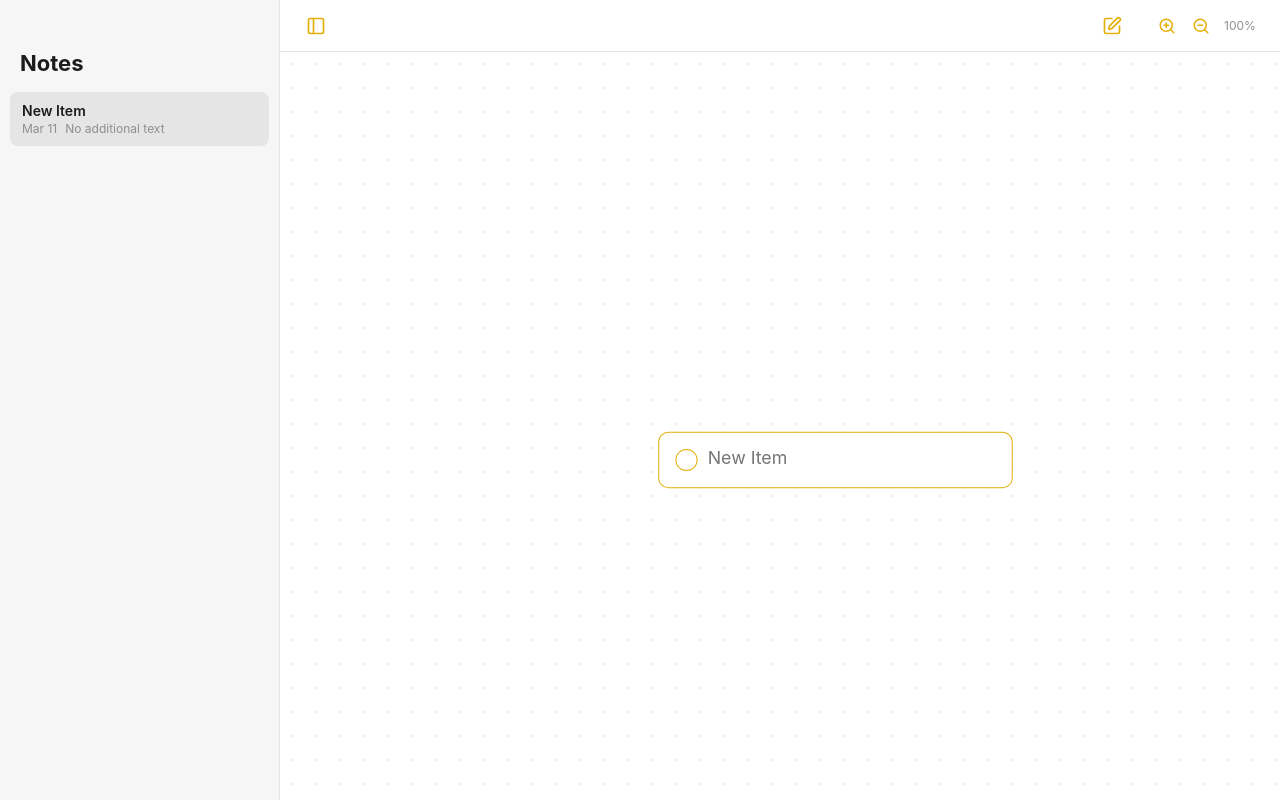
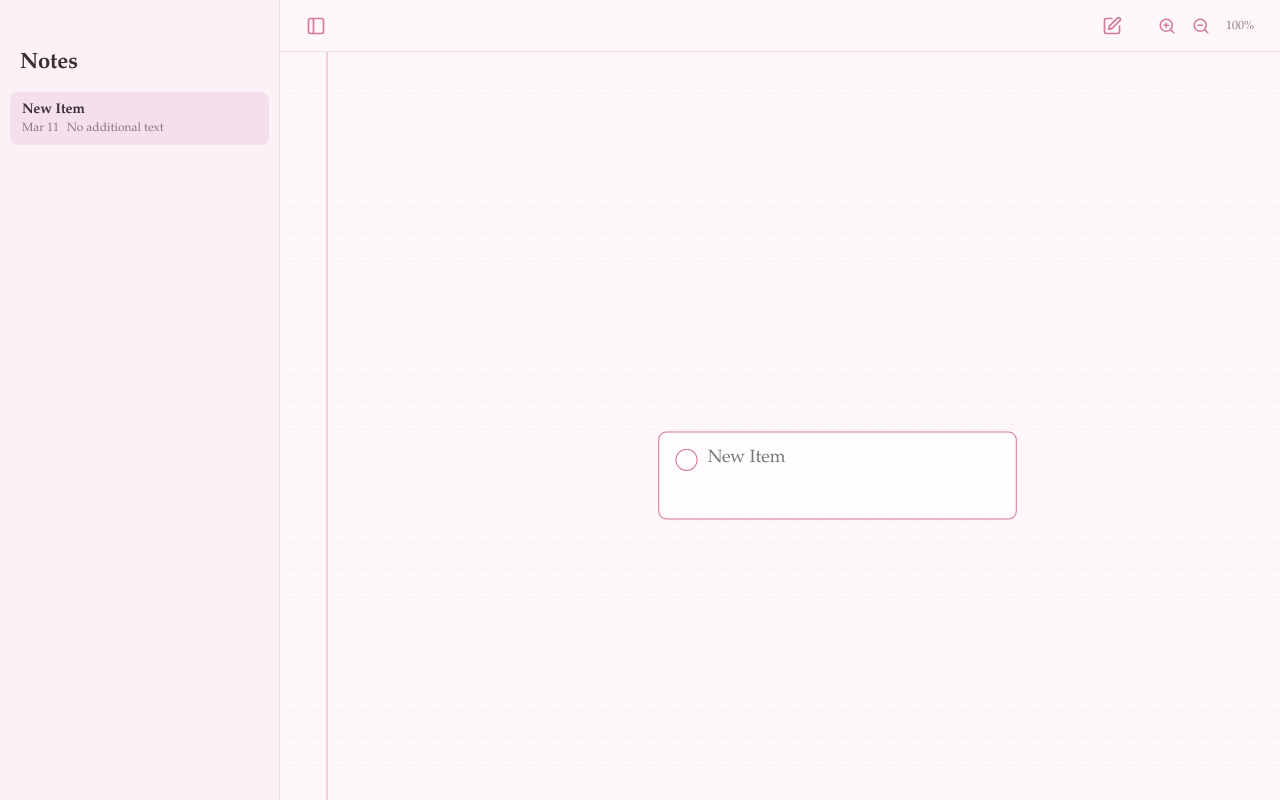
Before and after one commit to kevinli5371/todo-list, a React (Vite) app in the folder client/: page / in a window 1280 px wide. Both pictures are taken after a click on the button 1112 px from the left and 25 px from the top of the page. Built offline with nearby package versions, Linux system fonts and the light colour scheme.

Commit message:
changed colourscheme

```diff
--- a/client/src/App.jsx
+++ b/client/src/App.jsx
@@ -1,4 +1,4 @@
-import React, { useState, useEffect, useRef, useMemo } from 'react';
+import React, { useState, useEffect, useLayoutEffect, useRef, useMemo } from 'react';
 import { LayoutGrid, List, Check, Trash2, Plus, ZoomIn, ZoomOut, GripVertical, Search, Edit, PanelLeft, Calendar, RefreshCw, X } from 'lucide-react';
 import { motion, AnimatePresence } from 'framer-motion';
 import { useClassify } from './hooks/useClassify';
@@ -8,14 +8,14 @@ const REPEAT_LABELS = { daily: 'Daily', weekly: 'Weekly', monthly: 'Monthly', ye
 
 const CATEGORY_ORDER = ['Work', 'Personal', 'Health', 'Finance', 'Learning', 'Home', 'Social', 'Other'];
 const CATEGORY_COLORS = {
-  Work:     { bg: '#dbeafe', text: '#1d4ed8', dot: '#3b82f6' },
-  Personal: { bg: '#ede9fe', text: '#6d28d9', dot: '#8b5cf6' },
-  Health:   { bg: '#dcfce7', text: '#15803d', dot: '#22c55e' },
-  Finance:  { bg: '#fef3c7', text: '#b45309', dot: '#f59e0b' },
-  Learning: { bg: '#ccfbf1', text: '#0f766e', dot: '#14b8a6' },
-  Home:     { bg: '#ffedd5', text: '#c2410c', dot: '#f97316' },
-  Social:   { bg: '#fce7f3', text: '#be185d', dot: '#ec4899' },
-  Other:    { bg: '#f3f4f6', text: '#4b5563', dot: '#9ca3af' },
+  Work:     { bg: '#f5e6ee', text: '#9d4d6e', dot: '#c97b9a' },
+  Personal: { bg: '#f0e8f4', text: '#7d5a8c', dot: '#a882b8' },
+  Health:   { bg: '#eaf4f0', text: '#4a7d6a', dot: '#7ab3a0' },
+  Finance:  { bg: '#faf0ea', text: '#a66b52', dot: '#d4a090' },
+  Learning: { bg: '#e8f2f8', text: '#5a7a9a', dot: '#8aa8c4' },
+  Home:     { bg: '#faf2e8', text: '#a67c52', dot: '#d4b090' },
+  Social:   { bg: '#fce8f0', text: '#b85a7a', dot: '#e090b0' },
+  Other:    { bg: '#f2ecee', text: '#6d5a62', dot: '#a898a0' },
 };
 
 const formatDueDate = (iso) => {
@@ -203,6 +203,8 @@ const TodoItem = ({ todo, isFocused, onUpdate, onToggle, onDelete, onFocus, onPo
   const inputRef = useRef(null);
   const itemRef = useRef(null);
   const [showDatePicker, setShowDatePicker] = useState(false);
+  const [isHovered, setIsHovered] = useState(false);
+  const isExpanded = isFocused || isHovered;
 
   const isOverdue = todo.dueDate && new Date(todo.dueDate) < new Date() && !todo.completed;
   const isSoon = todo.dueDate && !isOverdue && !todo.completed && (new Date(todo.dueDate) - new Date()) < 86400000;
@@ -221,6 +223,21 @@ const TodoItem = ({ todo, isFocused, onUpdate, onToggle, onDelete, onFocus, onPo
       return () => clearTimeout(timer);
     }
   }, [isFocused]);
+
+  // When expanded: set height before paint so single-line todos never jump.
+  // Use 1.5em for single-line (matches collapsed exactly); only grow when scrollHeight > one line.
+  useLayoutEffect(() => {
+    if (!isExpanded || !inputRef.current) return;
+    const ta = inputRef.current;
+    ta.style.height = '1.5em';
+    const oneLinePx = ta.offsetHeight;
+    if (ta.scrollHeight > oneLinePx + 1) {
+      ta.style.height = ta.scrollHeight + 'px';
+      ta.classList.remove('todo-input-single-line');
+    } else {
+      ta.classList.add('todo-input-single-line');
+    }
+  }, [isExpanded, todo.text]);
 
   const handleDragHandleMouseDown = (e) => {
     e.preventDefault();
@@ -279,7 +296,7 @@ const TodoItem = ({ todo, isFocused, onUpdate, onToggle, onDelete, onFocus, onPo
       }}
       exit={{ opacity: 0, scale: 0.95 }}
       transition={snappyTransition}
-      className="todo-item-canvas"
+      className={`todo-item-canvas ${isExpanded ? 'is-expanded' : ''}`}
       style={{
         position: 'absolute',
         left: todo.x,
@@ -288,6 +305,8 @@ const TodoItem = ({ todo, isFocused, onUpdate, onToggle, onDelete, onFocus, onPo
         zIndex: isFocused ? 10 : 1,
       }}
       onMouseDown={(e) => { e.stopPropagation(); onFocus(todo.id); }}
+      onMouseEnter={() => setIsHovered(true)}
+      onMouseLeave={() => setIsHovered(false)}
     >
       <div style={{ display: 'flex', gap: 10, alignItems: 'flex-start' }}>
         <div
@@ -311,8 +330,16 @@ const TodoItem = ({ todo, isFocused, onUpdate, onToggle, onDelete, onFocus, onPo
             rows={1}
             style={{ resize: 'none', overflow: 'hidden', cursor: 'text' }}
             onInput={(e) => {
-              e.target.style.height = 'auto';
-              e.target.style.height = e.target.scrollHeight + 'px';
+              if (!itemRef.current?.classList.contains('is-expanded')) return;
+              const ta = e.target;
+              ta.style.height = '1.5em';
+              const oneLinePx = ta.offsetHeight;
+              if (ta.scrollHeight > oneLinePx + 1) {
+                ta.style.height = ta.scrollHeight + 'px';
+                ta.classList.remove('todo-input-single-line');
+              } else {
+                ta.classList.add('todo-input-single-line');
+              }
             }}
           />
         </div>
@@ -339,7 +366,7 @@ const TodoItem = ({ todo, isFocused, onUpdate, onToggle, onDelete, onFocus, onPo
 
       {/* Single wrapper so footer + calendar collapse in one smooth motion */}
       <div
-        className={`todo-footer-wrapper ${(todo.dueDate || todo.repeat || showDatePicker || classification) ? 'is-open' : ''}`}
+        className={`todo-footer-wrapper ${(todo.dueDate || todo.repeat || showDatePicker || classification || isFocused) ? 'is-open' : ''}`}
       >
         <div className="todo-footer">
           {classification && (
@@ -655,6 +682,7 @@ const App = () => {
             backgroundSize: `${24 * camera.zoom}px ${24 * camera.zoom}px`
           }}
         >
+          <div className="canvas-notebook-paper" aria-hidden />
           <motion.div
             style={{
               position: 'absolute',
@@ -663,7 +691,8 @@ const App = () => {
               width: '100%',
               height: '100%',
               pointerEvents: 'none',
-              transformOrigin: '0 0'
+              transformOrigin: '0 0',
+              zIndex: 1
             }}
             animate={{
               x: -camera.x * camera.zoom,
--- a/client/src/index.css
+++ b/client/src/index.css
@@ -1,15 +1,20 @@
 :root {
-  --sidebar-bg: #f6f6f6;
-  --sidebar-bg-translucent: rgba(246, 246, 246, 0.82);
-  --canvas-bg: #ffffff;
-  --accent-color: #e4af0a;
-  --border-color: #e5e5e5;
-  --text-primary: #1c1c1e;
-  --text-secondary: #8e8e93;
-  --selection-bg: #fde68a;
-  --active-sidebar-bg: #e5e5e5;
-  --toolbar-bg: rgba(255, 255, 255, 0.85);
-  --notebook-dot: rgba(0, 0, 0, 0.08);
+  /* Pastel pink notebook palette */
+  --sidebar-bg: #faf2f6;
+  --sidebar-bg-translucent: rgba(250, 242, 246, 0.9);
+  --canvas-bg: #fff8fa;
+  --paper-card: #fffefc;
+  --accent-color: #d4789a;
+  --accent-rgb: 212, 120, 154;
+  --border-color: #f0dde6;
+  --text-primary: #3a2d33;
+  --text-secondary: #8a7380;
+  --selection-bg: #fce4ee;
+  --active-sidebar-bg: #f3e0ea;
+  --toolbar-bg: rgba(255, 248, 250, 0.92);
+  --notebook-dot: rgba(212, 120, 154, 0.1);
+  --notebook-line: rgba(212, 120, 154, 0.055);
+  --notebook-margin: rgba(212, 120, 154, 0.32);
 }
 
 * {
@@ -25,7 +30,7 @@ body {
   overflow: hidden;
   height: 100vh;
   width: 100vw;
-  font-family: -apple-system, BlinkMacSystemFont, "Segoe UI", Roboto, Helvetica, Arial, sans-serif, "Apple Color Emoji", "Segoe UI Emoji";
+  font-family: "Iowan Old Style", "Palatino Linotype", Palatino, Georgia, "Times New Roman", -apple-system, BlinkMacSystemFont, "Segoe UI", Roboto, sans-serif;
   -webkit-font-smoothing: antialiased;
 }
 
@@ -255,17 +260,35 @@ body {
   cursor: grab;
 }
 
+/* Lined notebook paper + rose margin rule (under dot grid) */
+.canvas-notebook-paper {
+  position: absolute;
+  inset: 0;
+  pointer-events: none;
+  z-index: 0;
+  background-image:
+    linear-gradient(90deg, transparent 46px, var(--notebook-margin) 46px, var(--notebook-margin) 48px, transparent 48px),
+    repeating-linear-gradient(
+      transparent 0,
+      transparent 27px,
+      var(--notebook-line) 27px,
+      var(--notebook-line) 28px
+    );
+  background-position: 0 0, 0 14px;
+}
+
 .canvas-container:active {
   cursor: grabbing;
 }
 
 .todo-item-canvas {
-  background: white;
+  background: var(--paper-card);
   padding: 12px 16px;
   min-width: 240px;
-  border-radius: 10px;
+  border-radius: 8px;
   border: 1px solid var(--border-color);
-  transition: border-color 0.1s cubic-bezier(0.4, 0, 1, 1);
+  box-shadow: 0 1px 3px rgba(212, 120, 154, 0.06);
+  transition: border-color 0.1s cubic-bezier(0.4, 0, 1, 1), box-shadow 0.1s cubic-bezier(0.4, 0, 1, 1);
   user-select: auto;
 }
 
@@ -283,6 +306,22 @@ body {
   outline: none;
   font-family: inherit;
   line-height: 1.5;
+  box-sizing: border-box;
+  transition: height 0.14s cubic-bezier(0.4, 0, 0.2, 1), max-height 0.14s cubic-bezier(0.4, 0, 0.2, 1);
+}
+
+/* Collapsed: single line with overflow hidden when not focused/hovered */
+.todo-item-canvas:not(.is-expanded) .todo-input {
+  height: 1.5em !important;
+  min-height: 1.5em;
+  max-height: 1.5em !important;
+  overflow: hidden;
+  display: block;
+}
+
+/* No height transition for single-line so hover never causes a size jump */
+.todo-input.todo-input-single-line {
+  transition: none;
 }
 
 .todo-input.completed {
@@ -365,7 +404,6 @@ body {
     margin-top 0.28s cubic-bezier(0.32, 0.72, 0, 1);
 }
 
-.todo-item-canvas:hover .todo-footer-wrapper,
 .todo-footer-wrapper.is-open {
   max-height: 320px;
   opacity: 1;
@@ -414,8 +452,8 @@ body {
 
 .todo-meta-btn.active {
   color: var(--accent-color);
-  border-color: rgba(228, 175, 10, 0.4);
-  background: rgba(228, 175, 10, 0.08);
+  border-color: rgba(var(--accent-rgb), 0.35);
+  background: rgba(var(--accent-rgb), 0.1);
 }
 
 .todo-meta-btn.soon {
@@ -435,10 +473,10 @@ body {
 .dp-popup {
   margin-top: 10px;
   padding: 10px 10px 8px;
-  background: white;
+  background: var(--paper-card);
   border: 1px solid var(--border-color);
   border-radius: 10px;
-  box-shadow: 0 4px 16px rgba(0, 0, 0, 0.08);
+  box-shadow: 0 4px 20px rgba(212, 120, 154, 0.1);
   user-select: none;
   font-family: -apple-system, BlinkMacSystemFont, 'Segoe UI', Roboto, Helvetica, Arial, sans-serif;
 }
@@ -507,7 +545,7 @@ body {
 }
 
 .dp-day:hover {
-  background: rgba(228, 175, 10, 0.14);
+  background: rgba(var(--accent-rgb), 0.14);
 }
 
 .dp-today {
@@ -549,7 +587,7 @@ body {
   font-size: 12px;
   font-family: inherit;
   color: var(--text-primary);
-  background: white;
+  background: var(--paper-card);
   outline: none;
   -moz-appearance: textfield;
 }
@@ -584,7 +622,7 @@ body {
 }
 
 .dp-ampm:hover {
-  background: rgba(228, 175, 10, 0.1);
+  background: rgba(var(--accent-rgb), 0.12);
   border-color: var(--accent-color);
   color: var(--accent-color);
 }
@@ -622,7 +660,7 @@ body {
   gap: 3px;
   opacity: 0;
   cursor: grab;
-  align-self: center;
+  align-self: flex-start;
   flex-shrink: 0;
   padding: 2px;
   border-radius: 3px;
```
